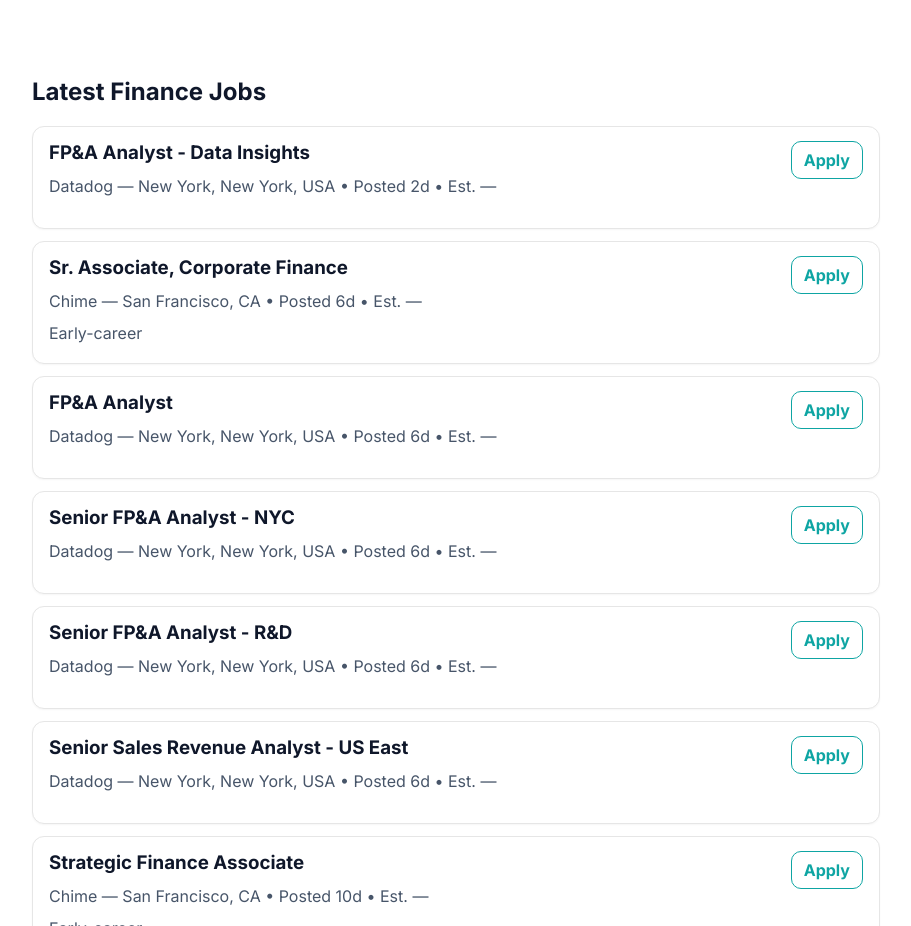
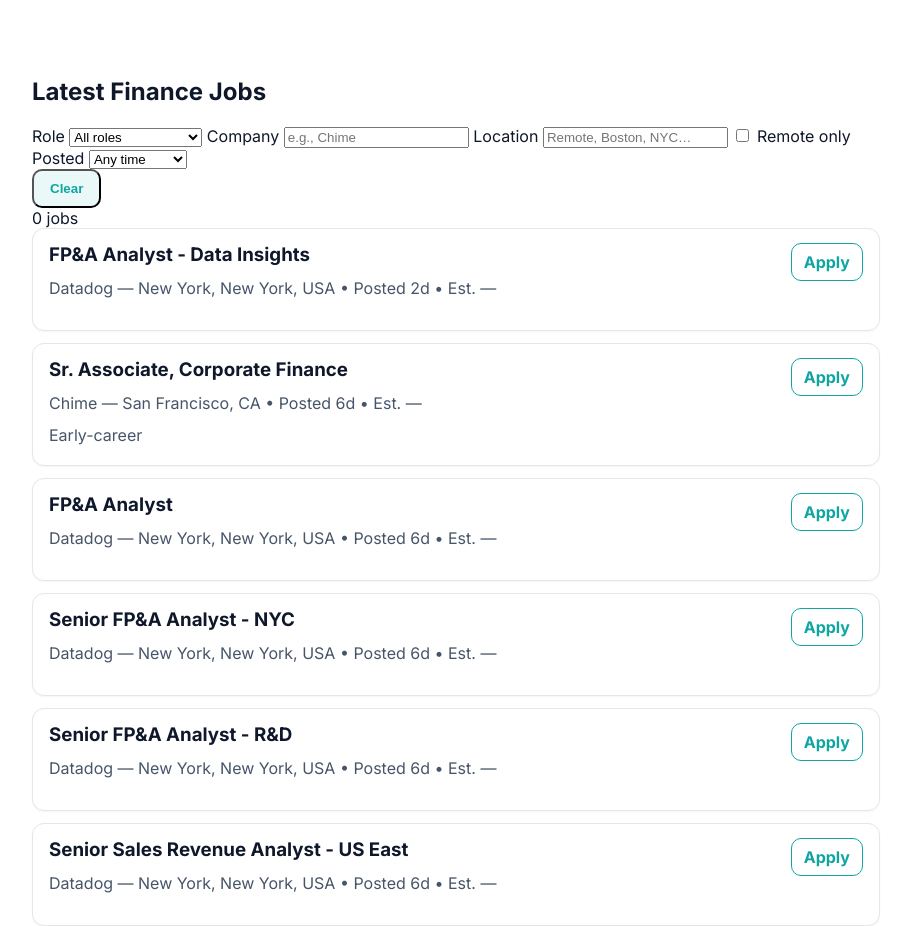
Before and after one commit to araddhyarajput/finmatch-public-, a website: page index.html in a window 1280 px wide. Shown: the part 2143-3069 px from the top of the page, without its empty margins (184-1095 px from the left). Drawn offline with Linux system fonts and the light colour scheme.

Commit message:
Update index.html

```diff
--- a/index.html
+++ b/index.html
@@ -196,7 +196,60 @@
 <section id="jobs" style="max-width:880px;margin:40px auto;padding:0 16px">
   <h2>Latest Finance Jobs</h2>
   <p id="jobsUpdated" style="color:#64748b;margin:6px 0 16px;font-size:14px"></p>
+
+  <!-- Filters -->
+  <form id="jobFilters" class="filters" onsubmit="return false">
+    <div class="row">
+      <label>
+        <span>Role</span>
+        <select id="f_role">
+          <option value="">All roles</option>
+          <option value="financial analyst">Financial Analyst</option>
+          <option value="fp&a">FP&amp;A</option>
+          <option value="strategic finance">Strategic Finance</option>
+          <option value="corporate finance">Corporate Finance</option>
+        </select>
+      </label>
+
+      <label>
+        <span>Company</span>
+        <input id="f_company" type="text" placeholder="e.g., Chime" />
+      </label>
+
+      <label>
+        <span>Location</span>
+        <input id="f_location" type="text" placeholder="Remote, Boston, NYC…" />
+      </label>
+
+      <label class="checkbox">
+        <input id="f_remote" type="checkbox" />
+        <span>Remote only</span>
+      </label>
+
+      <label>
+        <span>Posted</span>
+        <select id="f_posted">
+          <option value="">Any time</option>
+          <option value="3">Last 3 days</option>
+          <option value="7">Last 7 days</option>
+          <option value="10">Last 10 days</option>
+        </select>
+      </label>
+    </div>
+
+    <div class="row actions">
+      <button id="f_clear" class="btn btn-ghost" type="button">Clear</button>
+      <div class="count"><span id="resultsCount">0</span> jobs</div>
+    </div>
+  </form>
+
+  <!-- Results -->
   <div id="jobsList">Loading jobs…</div>
+
+  <!-- Load more -->
+  <div id="jobsMoreWrap" style="text-align:center;margin-top:12px;display:none">
+    <button id="jobsMore" class="btn">Load more</button>
+  </div>
 </section>
 
     <!-- WAITLIST -->
```
